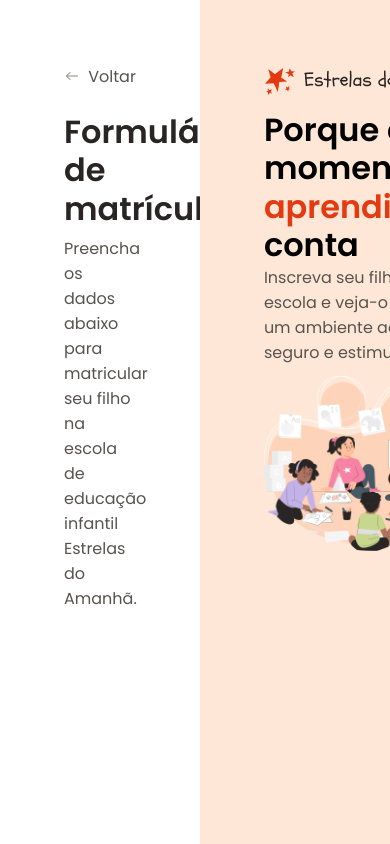
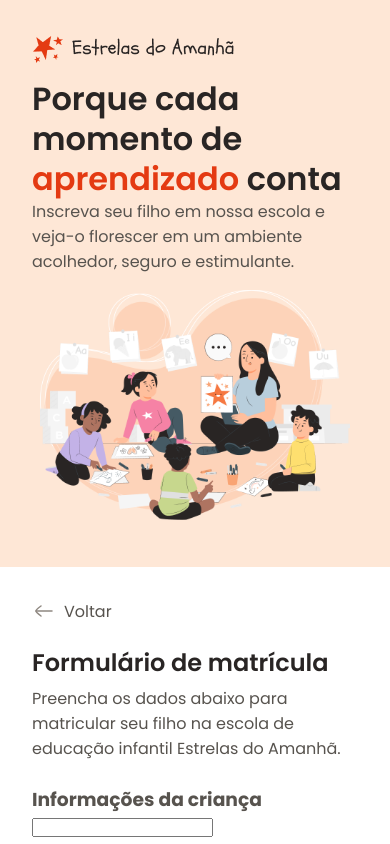
Before and after one commit to luanfiszer/formulario-matricula, a plain HTML site: page index.html in a window 390 px wide. Drawn offline with Linux system fonts and the light colour scheme.

Commit message:
responsive aside and header config

```diff
--- a/index.html
+++ b/index.html
@@ -13,34 +13,42 @@
 </head>
 <body>
     <div id="app">
-        <div id="main-container" class=" flex column gap-24">
+        <aside class="bg-surface-secondary">
+                <header class="aside-container">
+                    <div class="icon-img">
+                        <img src="assets/Frame 48095956.png" alt="">
+                    </div>
+                    <div>
+                        <h2 class="text-heading1 text-primary">Porque cada momento de <span class="text-highlight">aprendizado</span> conta</h1>
+                        <p class="text-secondary">Inscreva seu filho em nossa escola e veja-o florescer em um ambiente acolhedor, seguro e estimulante.</p>
+                    </div>
+                    <div class="ilustration-img">
+                            <img src="assets/Illustration-md.png" alt="Ilustração de uma professora com crianças prestando atenção">
+                    </div>
+                </header>
+        </aside>
+
+        <main id="main-container" class=" flex column gap-24">
             <nav class="flex gap-8">
                 <svg width="24" height="24" viewBox="0 0 24 24" fill="none" xmlns="http://www.w3.org/2000/svg">
                 <path d="M4 12H20" stroke="#8F8881" stroke-width="1.5" stroke-linecap="round" stroke-linejoin="round"/>
                 <path d="M8.99996 17C8.99996 17 4.00001 13.3176 4 12C3.99999 10.6824 9 7 9 7" stroke="#8F8881" stroke-width="1.5" stroke-linecap="round" stroke-linejoin="round"/>
                 </svg>
-                <span class="text-secondary ">Voltar</span>
+                <span>Voltar</span>
             </nav>
             <header class="flex column gap-8">
-                <h1 class="text-heading1 text-primary">Formulário de matrícula</h1>
+                <h2 class="text-heading2 text-primary">Formulário de matrícula</h1>
                 <p class="text-secondary">Preencha os dados abaixo para matricular seu filho na escola de educação infantil Estrelas do Amanhã.</p>
             </header>
-        </div>
+            <section>
+                <h3>Informações da criança</h3>
+                <form action="">
+                    <input type="text">
+                </form>
+            </section>
+        </main>
 
-        <aside>
-                <header class="aside-container">
-                    <div class="icon-img">
-                        <img src="assets/Frame 48095956.png" alt="">
-                    </div>
-                    <div>
-                        <h2 class="text-heading1">Porque cada momento de <span class="text-highlight">aprendizado</span> conta</h1>
-                        <p class="text-secondary">Inscreva seu filho em nossa escola e veja-o florescer em um ambiente acolhedor, seguro e estimulante.</p>
-                    </div>
-                    <div class="ilustration-img">
-                            <img src="assets/Illustration-lg.png" alt="">
-                    </div>
-                </header>
-        </aside>
+
     </div>
 </body>
 </html>
--- /dev/null
+++ b/styles/aside.css
@@ -0,0 +1,26 @@
+aside {
+        grid-area: B;
+
+        .aside-container{
+            padding: 4rem;
+            position: fixed;
+        }
+
+        .icon-img {
+                width: 100%;
+            }
+
+            .ilustration-img {
+                margin: auto;
+                max-width: 100%;
+                min-width: 15rem;
+                height: auto;
+                padding: 0.5rem;
+
+                img {
+                    width: 100%;
+                    height: auto;
+                    margin: auto;
+                }
+            }
+    }
--- a/styles/global.css
+++ b/styles/global.css
@@ -11,7 +11,7 @@
     --heading2-size: 1.5rem;
     --heading3-size: 1.25rem;
     --heading4-size: 1rem;
-    --heading-line-height: 120%;
+    --heading-line-height: 125%;
     --text-sm: 0.875rem;
 
     --brand-light: #F67841;
@@ -44,6 +44,7 @@
 }
 
 body {
-    overflow: hidden;
+    overflow: auto;
     font-family: 'Poppins', sans-serif;
+    color: var(--text-secondary);
 }
--- a/styles/index.css
+++ b/styles/index.css
@@ -2,3 +2,4 @@
 @import url(utility.css);
 @import url(layout.css);
 @import url(main.css);
+@import url(aside.css);
--- a/styles/layout.css
+++ b/styles/layout.css
@@ -1,10 +1,20 @@
 #app {
     display: grid;
     grid-template-columns: 51.25% 48.75%;
+    grid-template-areas: "A B";
 
+    min-height: 100vh;
+    overflow: auto;
+
+
+
+
+
+
+    @media (max-width: 900px) {
+        display: flex;
+        flex-direction: column;
         height: 100vh;
-    overflow: hidden;
-}
 
 
         aside {
@@ -15,25 +25,22 @@ aside {
                 flex-direction: row;
                 flex-wrap: wrap;
                 gap: 0.5rem;
-        position: fixed;
-        padding: 4rem;
+                padding: 2rem;
+                position: unset;
+                padding: 2rem;
 
             }
 
-    .icon-img {
-        width: 100%;
+
         }
 
-    .ilustration-img {
-        margin: auto;
-        max-width: 100%;
-        min-width: 15rem;
-        height: auto;
+        #main-container {
+                    padding: 2rem;
+                    max-width: 33rem;
 
-        img {
-            width: 100%;
-            height: auto;
-            margin: auto;
                 }
     }
+
+
+
 }
--- a/styles/main.css
+++ b/styles/main.css
@@ -1,4 +1,4 @@
 #main-container {
     padding: 4rem;
-    max-width: 33rem;
+
 }
```
Lines whose indentation alone changed are shown as unchanged.
